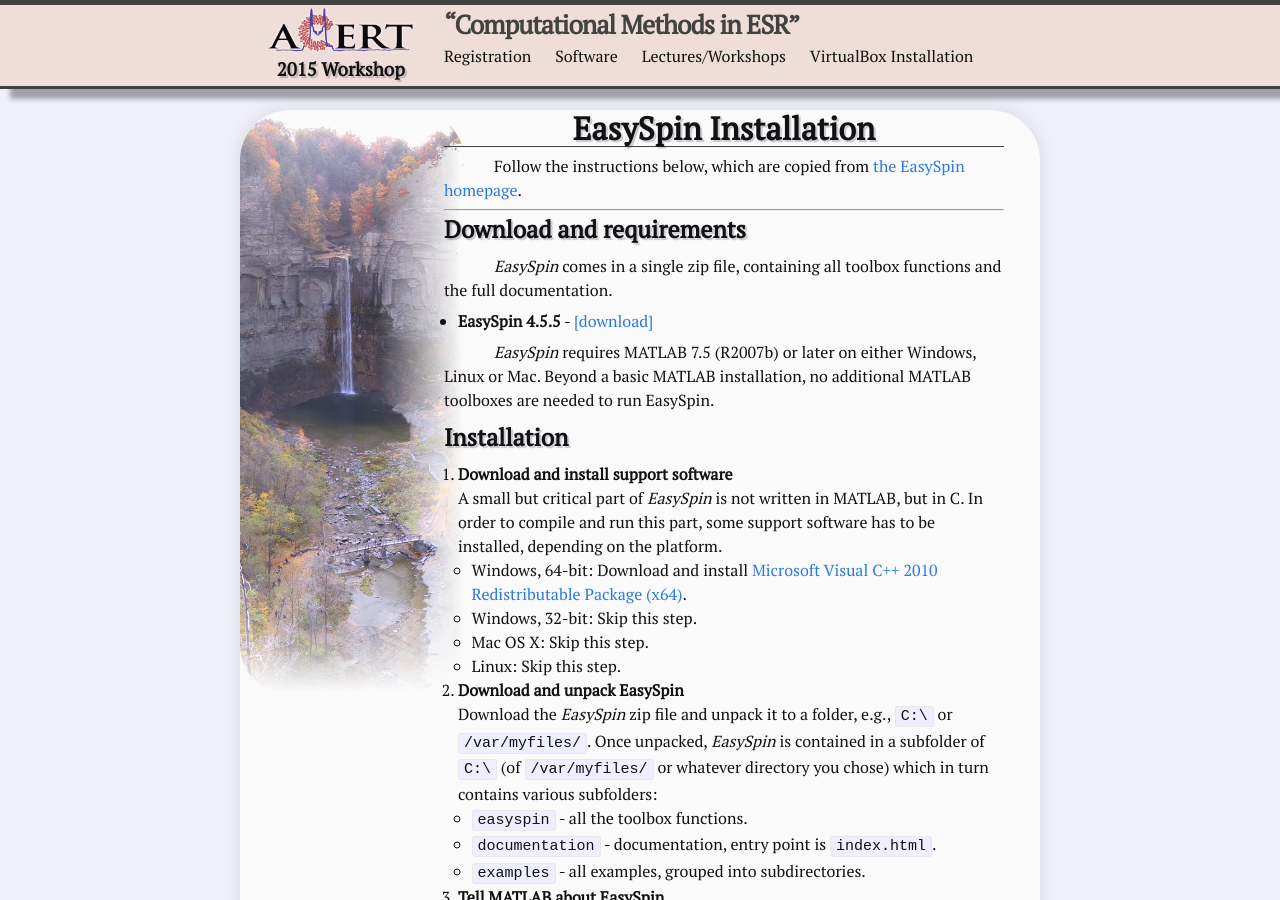
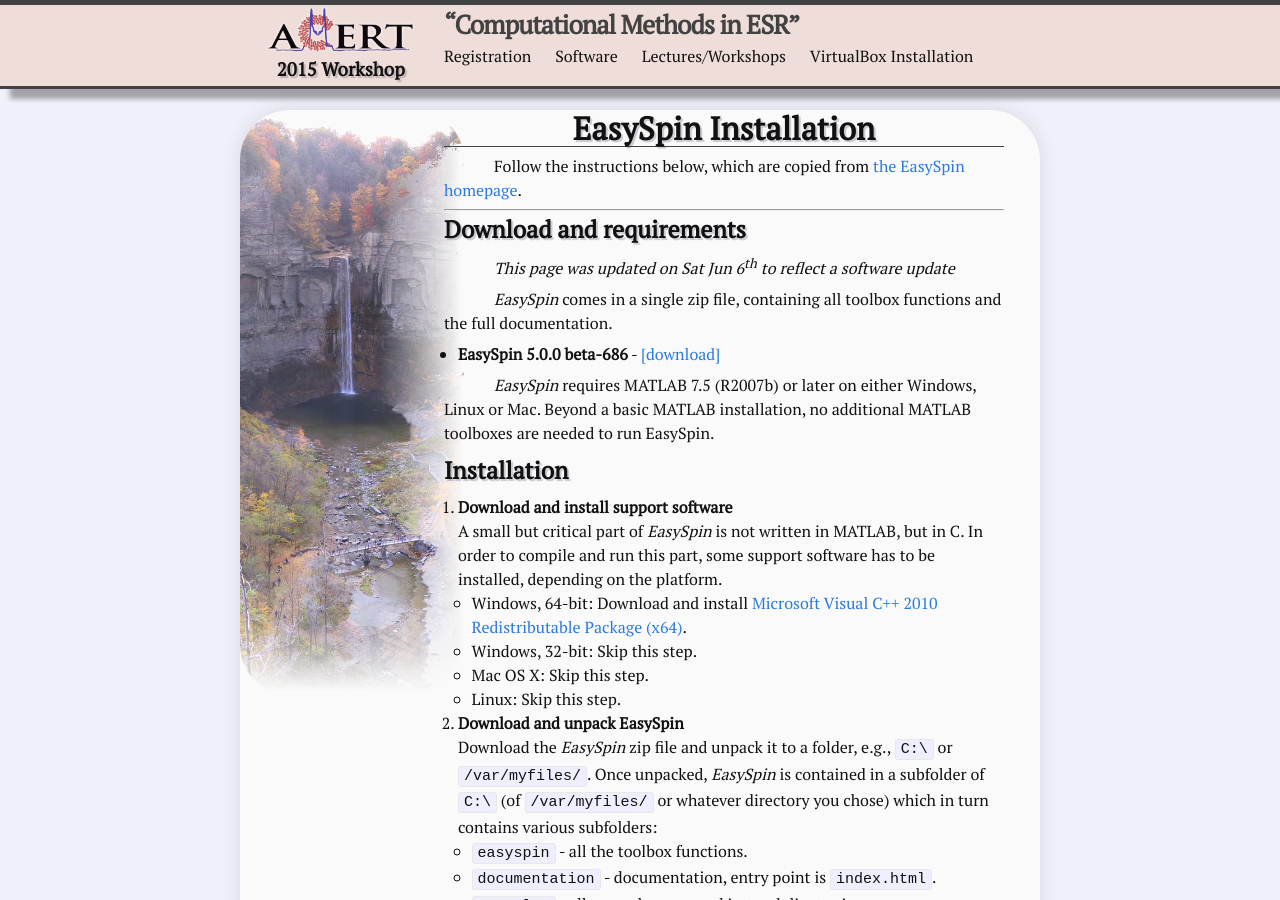
Before and after one commit to jmfranck/acert.github.io, a Jekyll site: the page built from Software/EasySpin.md, in a window 1280 px wide and 900 px high. Built offline with Jekyll 4.4.1, drawn with Linux system fonts in a browser that asks for light colours.

Commit message:
Revert "revert back -- easyspin link broken"
This reverts commit 966e70c6ec62fc6a0059917fc25af89440a3d5a7.

```diff
--- a/Software/EasySpin.md
+++ b/Software/EasySpin.md
@@ -11,12 +11,13 @@ Follow the instructions below, which are copied from [the EasySpin homepage](htt
 -----------------------------------------------------------
 
 ## Download and requirements
+*This page was updated on Sat Jun 6<sup>th</sup> to reflect a software update*
 
 *EasySpin* comes in a single zip file, containing all toolbox functions
 and the full documentation.
 
--   **EasySpin 4.5.5** -
-    [[download]](http://easyspin.org/easyspin-4.5.5.zip)
+-   **EasySpin 5.0.0 beta-686** -
+    [[download]](http://easyspin.org/es50b686.zip)
 
 *EasySpin* requires MATLAB 7.5 (R2007b) or later on either Windows,
 Linux or Mac. Beyond a basic MATLAB installation, no additional MATLAB
```
